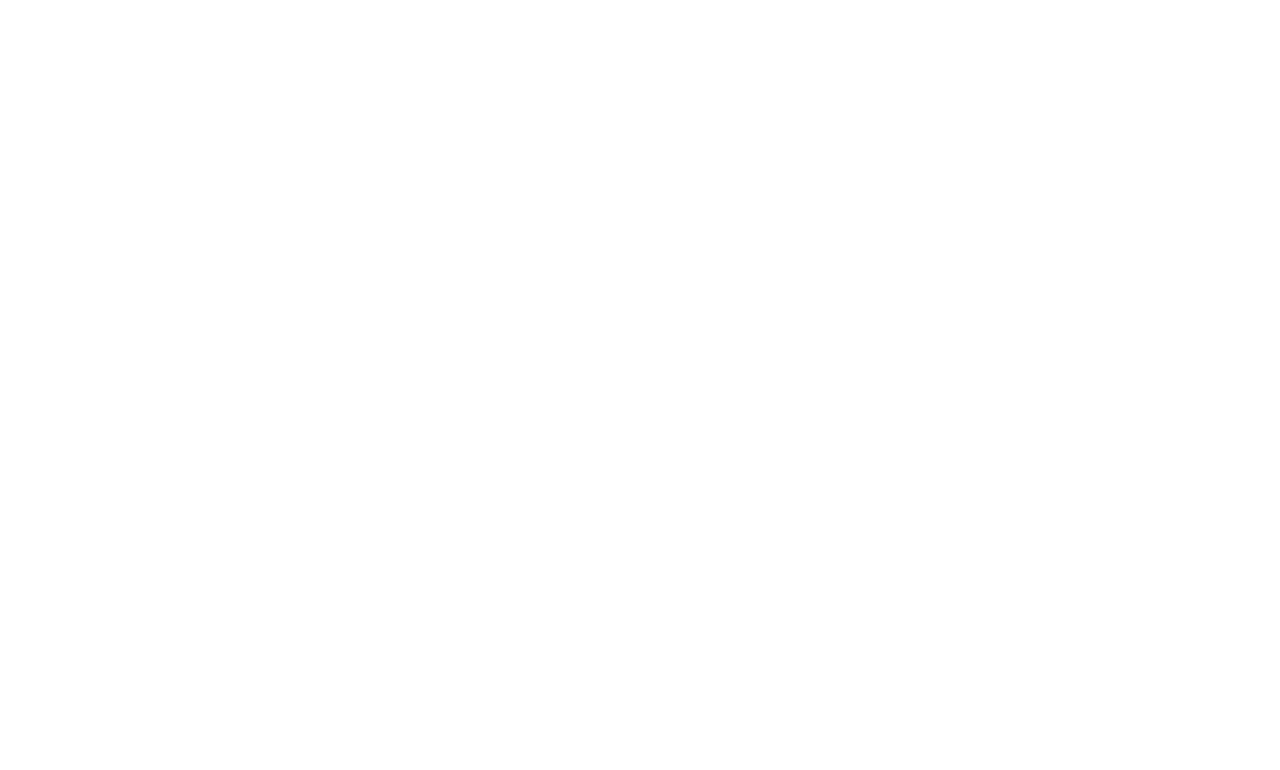
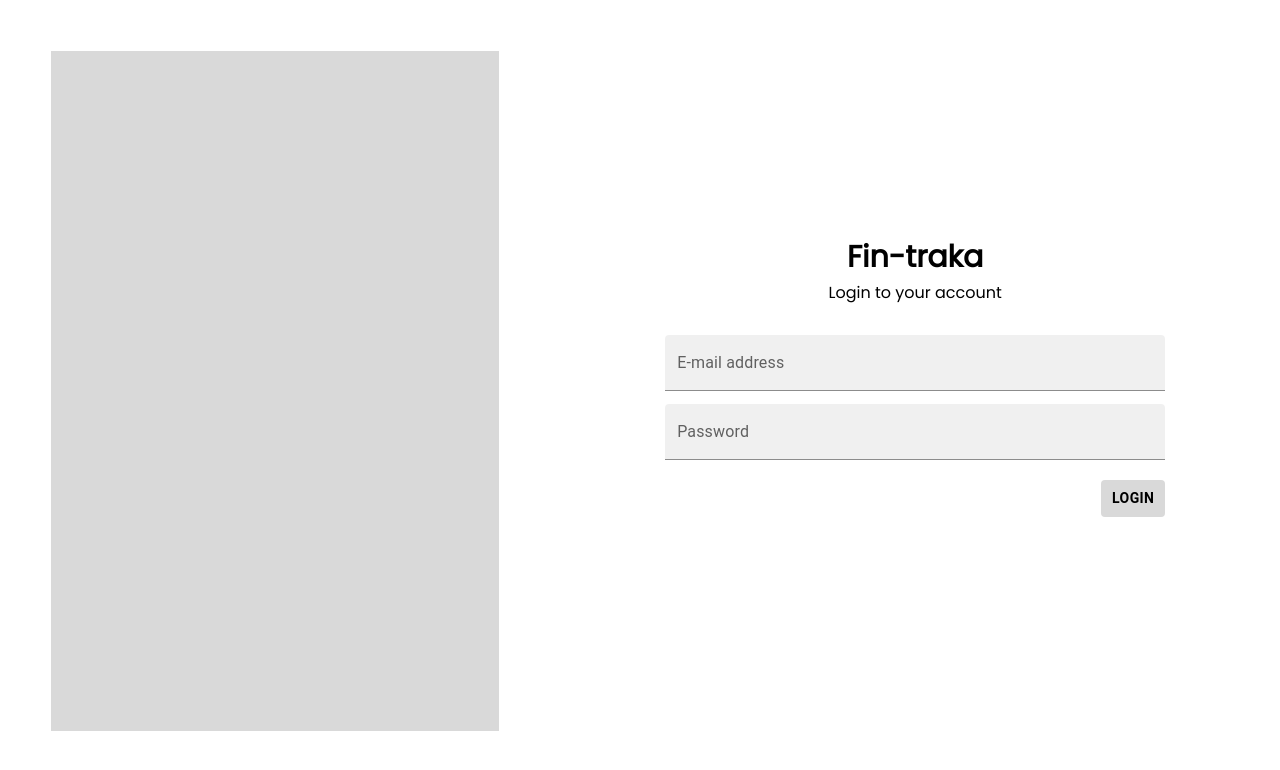
Before and after one commit to ileri-oluwa-kiiye/fin-trak, a React (Create React App) app: page /login in a window 1280 px wide. Before the commit this address had no page. Shown: the top 770 px of the page. Built offline with nearby package versions, Linux system fonts and the light colour scheme.

Commit message:
Added the login page

```diff
--- a/src/App.js
+++ b/src/App.js
@@ -3,6 +3,7 @@ import Home from "./scenes/home";
 import Dashboard from "./scenes/dashboard";
 import Signup from "./scenes/signup";
 import Stepone from "./components/sections/stepone";
+import Login from "./scenes/login";
 
 function App() {
   return (
@@ -13,6 +14,7 @@ function App() {
           <Route path="/signup" element={<Signup />} />
           <Route path="/home" element={<Home />} />
           <Route path="/stepone" element={<Stepone />} />
+          <Route path="/login" element={<Login />} />
         </Routes>
       </BrowserRouter>
   );
--- a/src/components/nav/mainnav.jsx
+++ b/src/components/nav/mainnav.jsx
@@ -19,7 +19,7 @@ const Mainnav = () => {
 
 
             <ul className={styles.secondlist}>
-                <li><button className={styles.login}>Log in</button></li>
+                <li><button className={styles.login}><Link to="/login" style={{color:'inherit', textDecoration: 'none'}}>Log In</Link></button></li>
                 <li><button className={styles.signup}><Link to="/signup" style={{color:'inherit', textDecoration: 'none'}}>Sign up</Link></button></li>
             </ul>
         </div>
--- /dev/null
+++ b/src/components/sections/loginform.jsx
@@ -0,0 +1,94 @@
+import { Box, Button, TextField } from "@mui/material";
+import { Formik } from "formik";
+import * as yup from "yup";
+import useMediaQuery from "@mui/material/useMediaQuery";
+
+const Loginform = () => {
+  const isNonMobile = useMediaQuery("(min-width:600px)");
+
+  const handleFormSubmit = (values) => {
+    console.log(values);
+  };
+
+  return (
+    <div className="controlwidth">
+        <h1 style={{textAlign:"center", fontSize:"30px"}}>Fin-traka</h1>
+        <p style={{textAlign:"center", fontSize:"16px"}}>Login to your account</p>
+        <Box m="20px" maxWidth="500px" width="80vw" margin="30px auto">
+
+<Formik
+  onSubmit={handleFormSubmit}
+  initialValues={initialValues}
+  validationSchema={checkoutSchema}
+>
+  {({
+    values,
+    errors,
+    touched,
+    handleBlur,
+    handleChange,
+    handleSubmit,
+  }) => (
+    <form onSubmit={handleSubmit}>
+      <Box
+        display="grid"
+        gap="13px"
+        gridTemplateColumns="repeat(4, minmax(0, 1fr))"
+        sx={{
+          "& > div": { gridColumn: isNonMobile ? undefined : "span 4" },
+        }}
+      >
+
+
+      <TextField
+      fullWidth
+      variant="filled"
+      type="text"
+      label= "E-mail address"
+      onBlur={handleBlur}
+      onChange = {handleChange}
+      value= {values.email}
+      name = "email"
+      helperText = {touched.email && errors.email}
+      sx = {{ gridColumn : "span 4 "}}
+      />
+
+      <TextField
+      fullWidth
+      variant="filled"
+      type="password"
+      label= "Password"
+      onBlur={handleBlur}
+      onChange = {handleChange}
+      value= {values.password}
+      name = "password"
+      error = {!!touched.password && !!errors.password}
+      helperText = {touched.password && errors.password}
+      sx = {{ gridColumn : "span 4 "}}
+      />
+      </Box>
+      <Box display="flex" justifyContent="end" mt="20px">
+        <Button type="submit"  style={{backgroundColor:"#D9D9D9", color:"black", fontSize: "14px", fontWeight:"600"}}>
+          Login
+        </Button>
+      </Box>
+    </form>
+  )}
+</Formik>
+</Box>
+    </div>
+  );
+};
+
+const checkoutSchema = yup.object().shape({
+  email: yup.string().email("invalid email").required("required"),
+    password: yup.string().required("required"),
+});
+
+
+const initialValues = {
+  email: "",
+  password: "",
+};
+
+export default Loginform;
--- a/src/components/sections/stepone.jsx
+++ b/src/components/sections/stepone.jsx
@@ -12,7 +12,7 @@ const Stepone = () => {
 
   return (
     <div className="controlwidth">
-        <h1 style={{textAlign:"center", fontSize:"30px"}}>Welcome to Fin-traka</h1>
+        <h1 style={{textAlign:"center", fontSize:"30px"}}>Fin-traka</h1>
         <p style={{textAlign:"center", fontSize:"16px"}}>Open your account</p>
         <Box m="20px" maxWidth="500px" width="80vw" margin="30px auto">
 
@@ -147,7 +147,7 @@ const Stepone = () => {
       </Box>
       <Box display="flex" justifyContent="end" mt="20px">
         <Button type="submit"  style={{backgroundColor:"#D9D9D9", color:"black", fontSize: "14px", fontWeight:"600"}}>
-          Sign In
+          Sign Up
         </Button>
       </Box>
     </form>
--- /dev/null
+++ b/src/scenes/login.jsx
@@ -0,0 +1,22 @@
+
+import styles from "./signup.module.css"
+import Loginform from "../components/sections/loginform"
+
+
+const Login = () => {
+    return(
+        <div className="controlwidth">
+            <div className={styles.flex}>
+                <div className={styles.image}></div>
+                <div className={styles.main}>
+                    <section>
+                        <Loginform />
+                    </section>
+                </div>
+            </div>
+        </div>
+    )
+}
+
+
+export default Login
```
Also changed, not shown: 12 other files (tests, documents, lock files or other folders).
